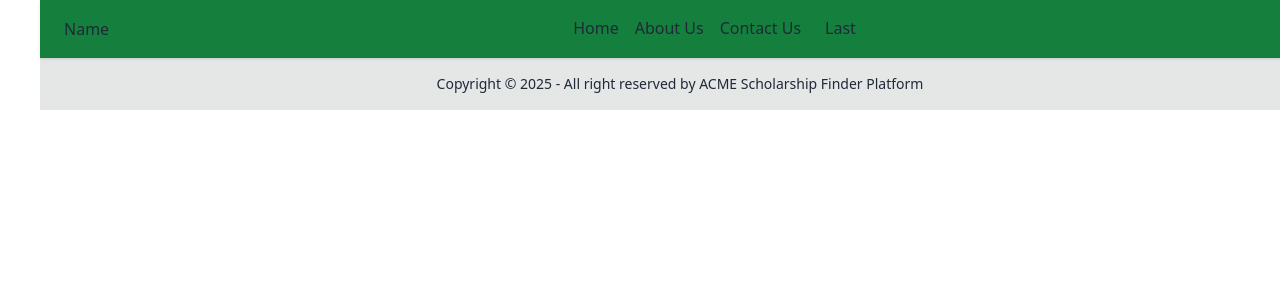
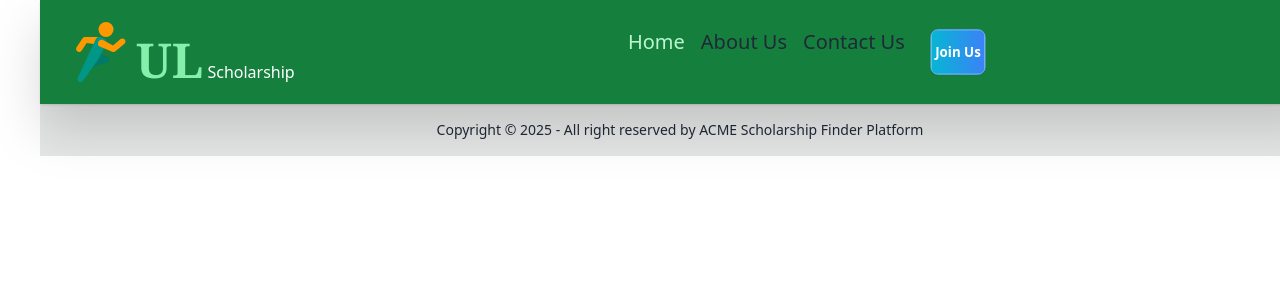
Before and after one commit to BorshaDevi/Scholarship-Finder-Platform, a React (Vite) app: page / in a window 1280 px wide. Shown: the top 300 px of the page. Built offline with nearby package versions, Linux system fonts and the light colour scheme.

Commit message:
added navbar color

```diff
--- a/src/Component/Navbar.jsx
+++ b/src/Component/Navbar.jsx
@@ -2,22 +2,32 @@ import { useState } from "react";
 import { FaBarsStaggered } from "react-icons/fa6";
 import { HiX } from "react-icons/hi";
 import { NavLink } from "react-router";
+import { FcSportsMode } from "react-icons/fc";
 const Navbar=()=>{
     const [open , isOpen]=useState(false)
     const navLink=(
-        <div className="flex flex-col md:flex-row md:mx-6 md:gap-4">
-            <NavLink to='' className='border-b-2 border-b-transparent  transition-colors duration-1000 transform  hover:border-blue-500'>Home</NavLink>
-            <NavLink to='' className='border-b-2 border-b-transparent  transition-colors duration-1000 transform  hover:border-blue-500'>About Us</NavLink>
-            <NavLink to='' className='border-b-2 border-b-transparent  transition-colors duration-1000 transform  hover:border-blue-500'>Contact Us</NavLink>
+        <div className="flex flex-col text-xl md:flex-row md:mx-6 md:gap-4">
+            <NavLink to='/' className={({isActive}) =>[
+                isActive? 'text-green-200 border-b-2 border-b-transparent  transition-colors duration-1000 transform  hover:border-blue-500' : "border-b-2 border-b-transparent  transition-colors duration-1000 transform  hover:border-blue-500",
+            ]} >Home</NavLink>
+            <NavLink to='/about' className={({isActive}) =>[
+                isActive? 'text-green-200 border-b-2 border-b-transparent  transition-colors duration-1000 transform  hover:border-blue-500' : "border-b-2 border-b-transparent  transition-colors duration-1000 transform  hover:border-blue-500",
+            ]} >About Us</NavLink>
+             <NavLink to='/contact' className={({isActive}) =>[
+                isActive? 'text-green-200 border-b-2 border-b-transparent  transition-colors duration-1000 transform  hover:border-blue-500' : "border-b-2 border-b-transparent  transition-colors duration-1000 transform  hover:border-blue-500",
+            ]} >Contact Us</NavLink>
 
         </div>
     )
     return(
         <>
-     <nav  className="relative bg-green-700 shadow ">
+     <nav  className="relative bg-green-700 drop-shadow-2xl shadow ">
     <div className="container px-6 py-4 mx-auto md:flex md:justify-between md:items-center">
         <div className="flex items-center justify-between">
-           <p>Name</p>
+           <div className="flex ">
+           <FcSportsMode className="text-7xl"> </FcSportsMode>
+           <p className="mt-5 "><span className="text-5xl font-bold text-green-300 font-serif">UL</span > <span className="text-white">Scholarship</span></p>
+           </div>
             <div className="flex lg:hidden">
                 <button onClick={() => isOpen(!open)}  className="text-white hover:text-white">
                     {
@@ -27,23 +37,25 @@ const Navbar=()=>{
                 </button>
             </div>
         </div>
+        {/* desktop */}
         <div className="flex justify-end">
            <div className="hidden md:flex ">
            {navLink}
            </div>
            <div className="md:flex md:justify-end  hidden">
-                <p>Last</p>
+                <button className="btn text-white border-blue-400 bg-gradient-to-r from-cyan-500 to-blue-500 p-1">Join Us</button>
             </div>
 
         </div>
+        {/* Mobile */}
         <div>
         {
-            open ?  <div  className="absolute inset-x-0 z-20 w-full px-6 py-4 transition-all duration-300 ease-out hover:ease-in bg-white  md:mt-0 md:p-0 md:top-0 md:relative md:bg-transparent md:w-auto md:opacity-100 md:translate-x-0 md:flex md:items-center">
-              <div >
+            open ?  <div  className=" drop-shadow-xl md:hidden text-green-800 hover:text-green-200 font-semibold absolute inset-x-0 z-20 w-full px-6 py-4 transition-all duration-300 ease-out hover:ease-in bg-green-400 shadow-xl md:mt-0 md:p-0 md:top-0 md:relative md:bg-transparent md:w-auto md:opacity-100 md:translate-x-0  md:items-center">
+              <div  >
               {navLink}
               </div>
-            <div className="flex justify-center md:block">
-                <p>Last</p>
+              <div className="flex  justify-center">
+                <button className="mt-2 btn border-blue-400 p-1 bg-gradient-to-r from-cyan-500 to-blue-500 text-xl">Join Us</button>
             </div>
         </div> : ''
         }
```
